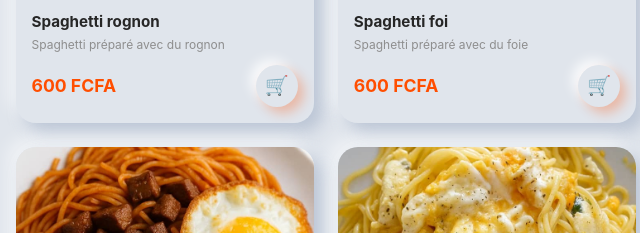
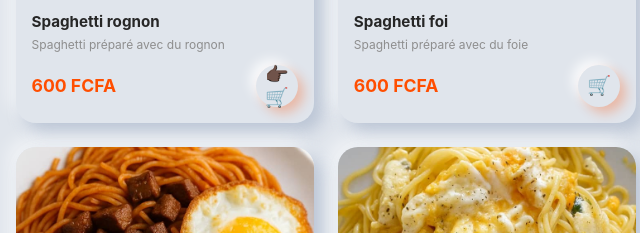
Before and after one commit to JARDO2003/GROUPE-EXPRESS, a plain HTML site: page utt.html in a window 1280 px wide. Shown: the part 1127-1360 px from the top of the page, 153-793 px from the left. Drawn offline with Linux system fonts and the light colour scheme; no server answers.

Commit message:
Update utt.html
f

```diff
--- a/utt.html
+++ b/utt.html
@@ -2251,7 +2251,7 @@
             </div>
             <div class="header-actions">
                 <button class="cart-icon" onclick="toggleCart()" id="cart-button">
-                    🛒
+                    👉🏿🛒
                     <span class="cart-badge" id="cart-badge" style="display: none;">0</span>
                 </button>
 
@@ -2388,7 +2388,7 @@
                         <div class="dish-footer-modern">
                             <span class="dish-price-modern">600 FCFA</span>
                             <button class="add-cart-btn-modern" onclick="promptAddToCart('Spaghetti rognon', 600, 'A')">
-                                <span>🛒</span>
+                                <span>👉🏿🛒</span>
                             </button>
                         </div>
                     </div>
```
